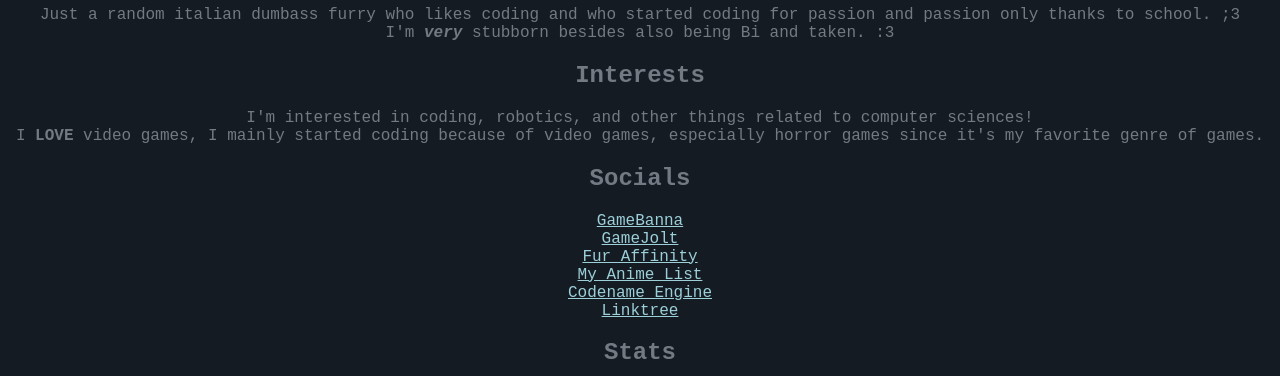
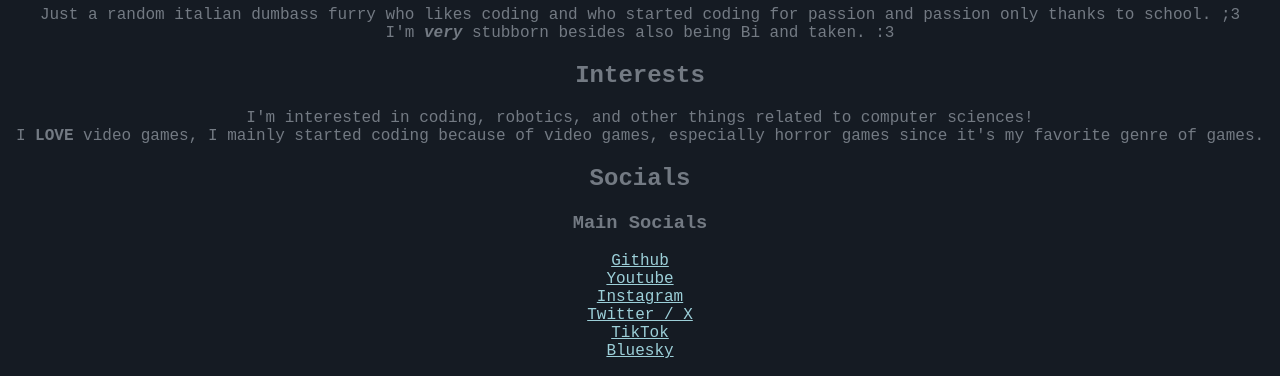
Before and after one commit to jackpurrin/NexIsDumb.github.io, a plain HTML site: page index.html in a window 1280 px wide. Shown: the part 74-450 px from the top of the page. Drawn offline with Linux system fonts and the light colour scheme.

Commit message:
Adds some more socials to the socials section

```diff
--- a/index.html
+++ b/index.html
@@ -24,6 +24,26 @@
             of games.
         </p>
         <h2 id="socials">Socials</h2>
+        <h3>Main Socials</h3>
+        <ul>
+            <li><a href="https://github.com/NexIsDumb">Github</a></li>
+            <li>
+                <a href="https://youtube.com/channel/UCGYFBvlsfZIFQoFAOIF3IsQ">Youtube</a>
+            </li>
+            <li>
+                <a href="https://www.instagram.com/_nex_is.dumb_/">Instagram</a>
+            </li>
+            <li>
+                <a href="https://x.com/Nex_daWolf">Twitter / X</a>
+            </li>
+            <li>
+                <a href="https://www.tiktok.com/@_just_nex_">TikTok</a>
+            </li>
+            <li>
+                <a href="https://bsky.app/profile/nexisdumb.bsky.social">Bluesky</a>
+            </li>
+        </ul>
+        <h3>Other Links</h3>
         <ul>
             <li>
                 <a href="https://gamebanana.com/members/2059033">GameBanna</a>
@@ -32,14 +52,10 @@
                 <a href="https://gamejolt.com/@Nex_isDumb">GameJolt</a>
             </li>
             <li>
-                <a href="https://www.furaffinity.net/user/nexisdumb"
-                    >Fur Affinity</a
-                >
+                <a href="https://www.furaffinity.net/user/nexisdumb">Fur Affinity</a>
             </li>
             <li>
-                <a href="https://myanimelist.net/profile/Nex_isDumb"
-                    >My Anime List</a
-                >
+                <a href="https://myanimelist.net/profile/Nex_isDumb">My Anime List</a>
             </li>
             <li>
                 <a href="https://github.com/CodenameCrew">Codename Engine</a>
```
